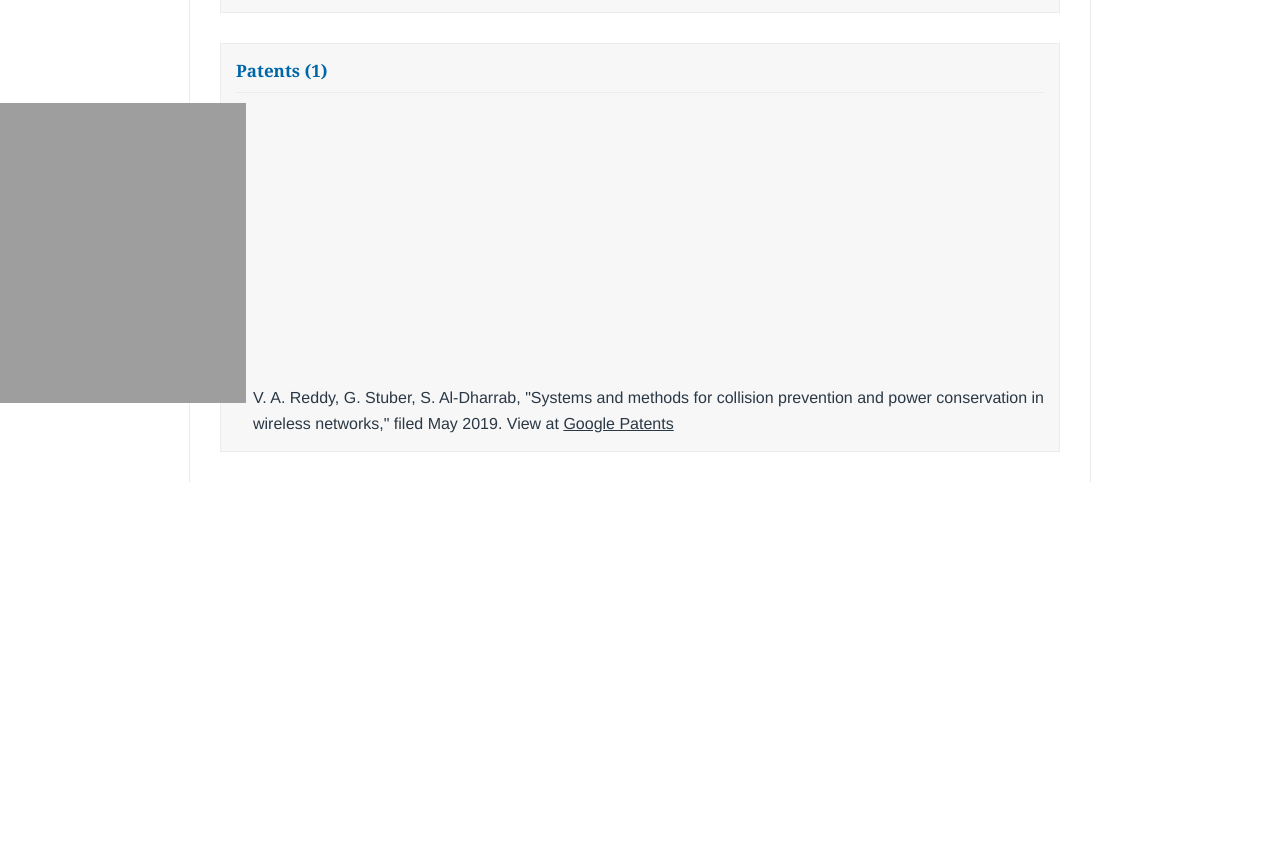
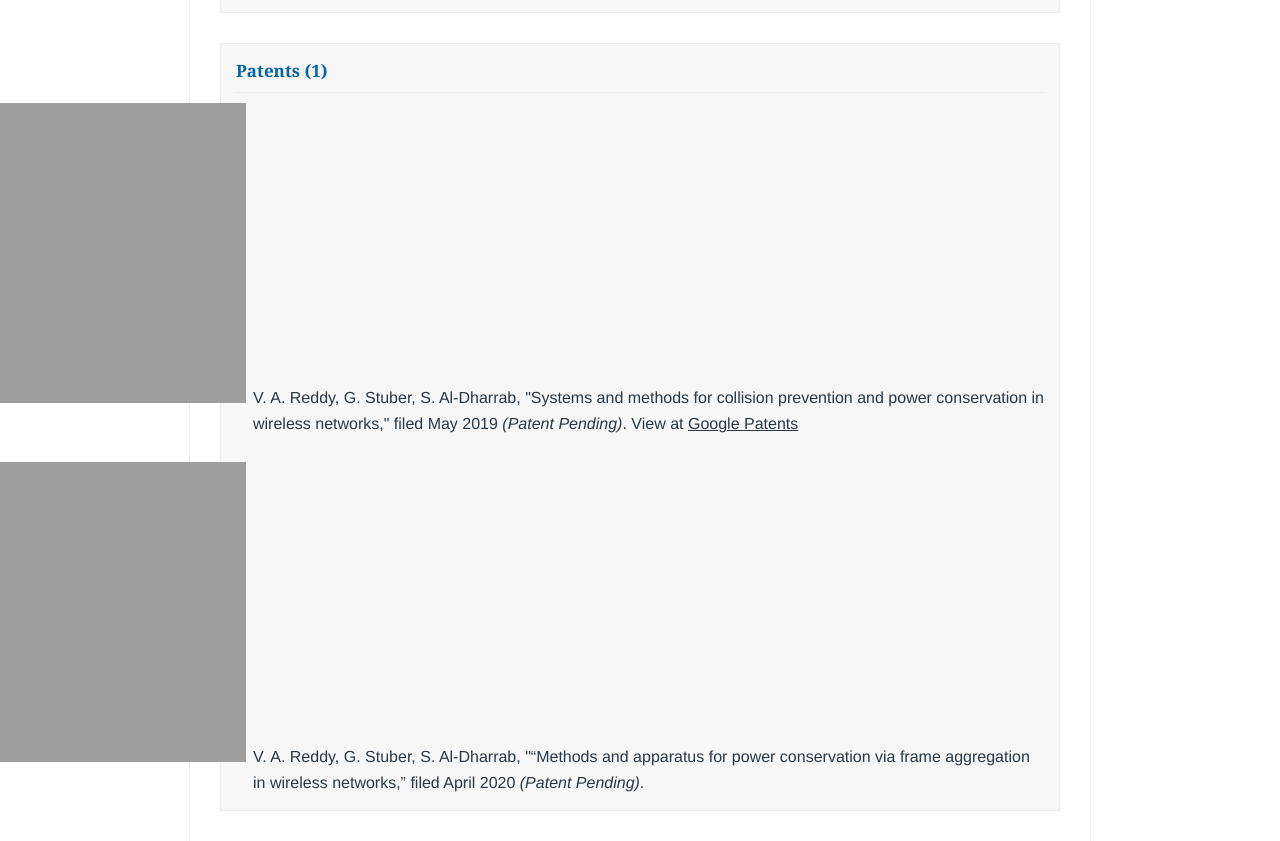
Before and after one commit to va-reddy/va-reddy.github.io, a plain HTML site: page pubs.html in a window 1280 px wide. Shown: the part 2915-3756 px from the top of the page. Before the commit the page ends 3397 px from the top, so only its background shows below. Drawn offline with Linux system fonts and the light colour scheme.

Commit message:
Additional patent

```diff
--- a/pubs.html
+++ b/pubs.html
@@ -59,8 +59,13 @@ High-Density Seismic Acquisition," <i>2020 IEEE Wireless Communications and Netw
 					<ul>
 
 						<li>
-V. A. Reddy, G. Stuber, S. Al-Dharrab, "Systems and methods for collision prevention and power conservation in wireless networks," filed May 2019. View at <a href="https://patents.google.com/patent/US20190357207A1" target="_blank">Google Patents</a>
+V. A. Reddy, G. Stuber, S. Al-Dharrab, "Systems and methods for collision prevention and power conservation in wireless networks," filed May 2019 <i>(Patent Pending)</i>. View at <a href="https://patents.google.com/patent/US20190357207A1" target="_blank">Google Patents</a>
 </li>
+&nbsp
+<li>
+	V. A. Reddy, G. Stuber, S. Al-Dharrab, "“Methods and apparatus for power conservation via frame aggregation in
+	wireless networks,” filed April 2020 <i>(Patent Pending)</i>.
+	</li>
 					</ul>
 
 				</div>
```
